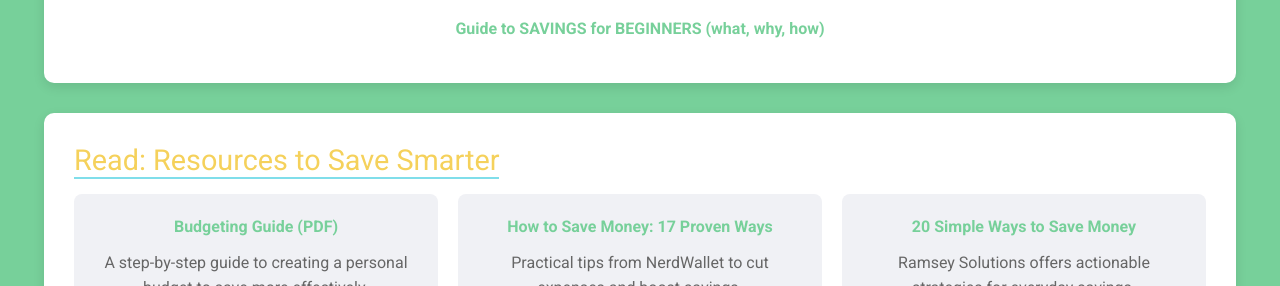
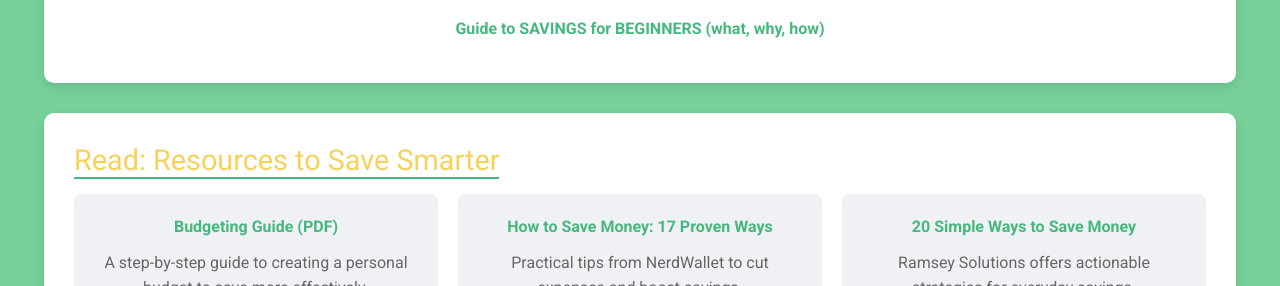
Before and after one commit to Group-5-CtrlSave/CtrlSave, a PHP site: page /pages/savingstrategies/savingstrat.php in a window 1280 px wide. Shown: the part 2314-2600 px from the top of the page. Run offline with PHP 8.4, Linux system fonts and the light colour scheme.

Commit message:
change colors

```diff
--- a/assets/css/profile.css
+++ b/assets/css/profile.css
@@ -6,7 +6,7 @@
 
 /* === Layout Background === */
 .bg-green-custom {
-    background: #77D09A;
+    background:#44B87D;
     border-radius: 0;
     width: 100%;
     min-height: 100vh;
@@ -138,7 +138,7 @@ select::-ms-expand {
 
 /* === Password Section === */
 .password-change-section {
-    border-top: 0.0625rem solid #a6d9a7;
+    border-top: 0.0625rem solid #ffffff;
     padding-top: 1rem;
     margin-bottom: 1rem;
 }
@@ -178,7 +178,7 @@ select::-ms-expand {
 }
 
 .btn.logout {
-    background: #f6cd4a;
+    background: #F6D25B;
     color: #1a1a1a;
 }
 
--- a/assets/css/savingStrategies.css
+++ b/assets/css/savingStrategies.css
@@ -1,7 +1,7 @@
 body {
     margin: 0;
     font-family: 'Roboto', sans-serif;
-    background:  #77D09A;
+    background:  #44B87D;
     color: #333;
     line-height: 1.6;
     justify-content: center;
@@ -25,7 +25,7 @@ header p.tagline {
     font-size: 1.5em;
     font-style: italic;
     margin: 10px 0 0;
-    color: #e1f5fe;
+    color: #ffffff;
     font-family: 'Poppins', sans-serif;
     font-weight: bold;
 }
@@ -52,10 +52,10 @@ header p.tagline {
 }
 
 .section h2 {
-    color: #f5d15b;
+    color: #F6D25B;
     font-size: 1.8em;
     margin-bottom: 15px;
-    border-bottom: 2px solid #80deea;
+    border-bottom: 2px solid #44B87D;
     display: inline-block;
 }
 
@@ -81,7 +81,7 @@ header p.tagline {
 .video-caption {
     text-align: center;
     font-size: 1em;
-    color: #77D09A;
+    color: #44B87D;
     margin-top: 5px;
     margin-bottom: 15px;
     font-weight: bold;
@@ -108,7 +108,7 @@ header p.tagline {
 }
 
 .resource-card a {
-    color: #77D09A;
+    color: #44B87D;
     text-decoration: none;
     font-weight: bold;
 }
```
